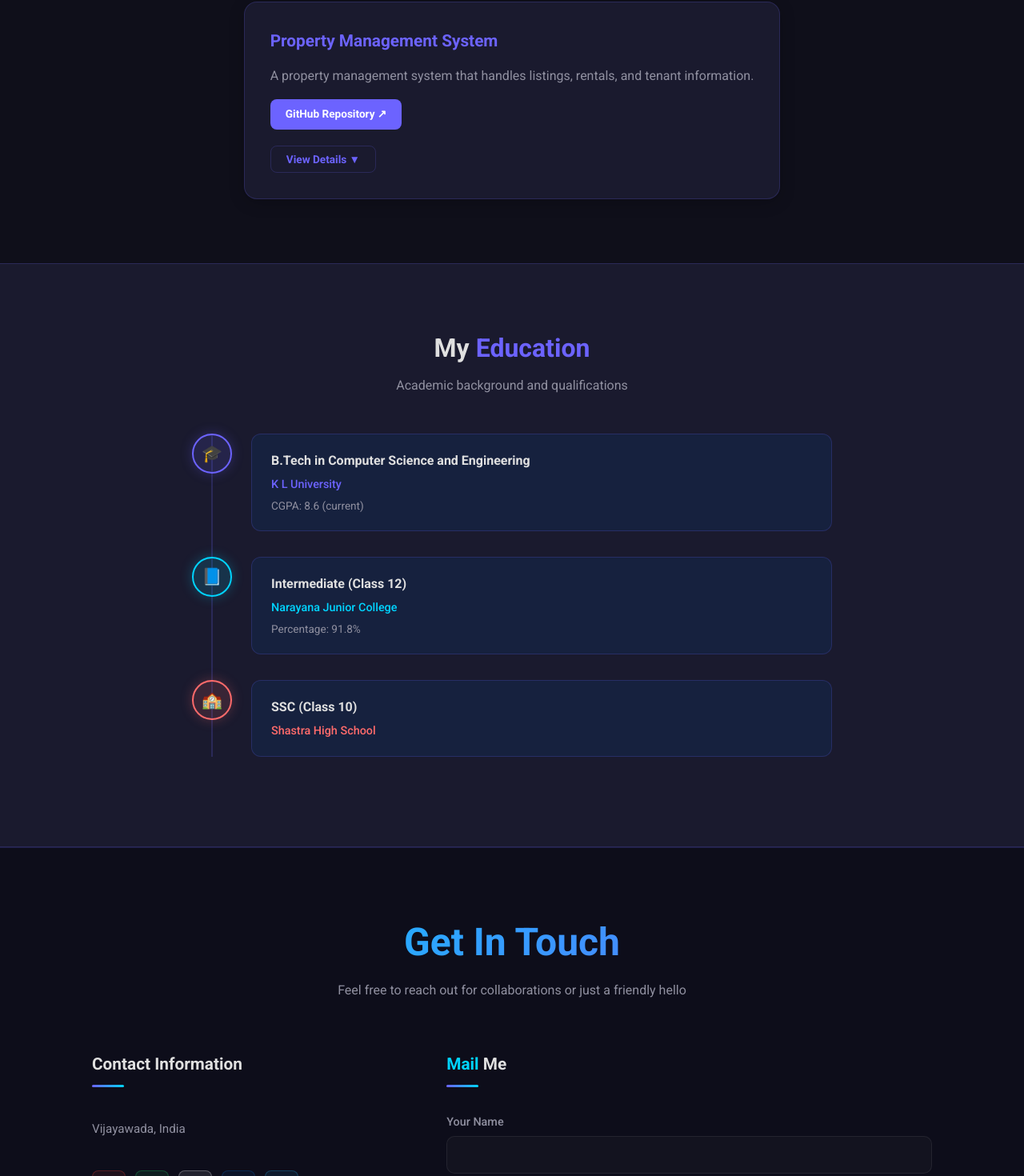
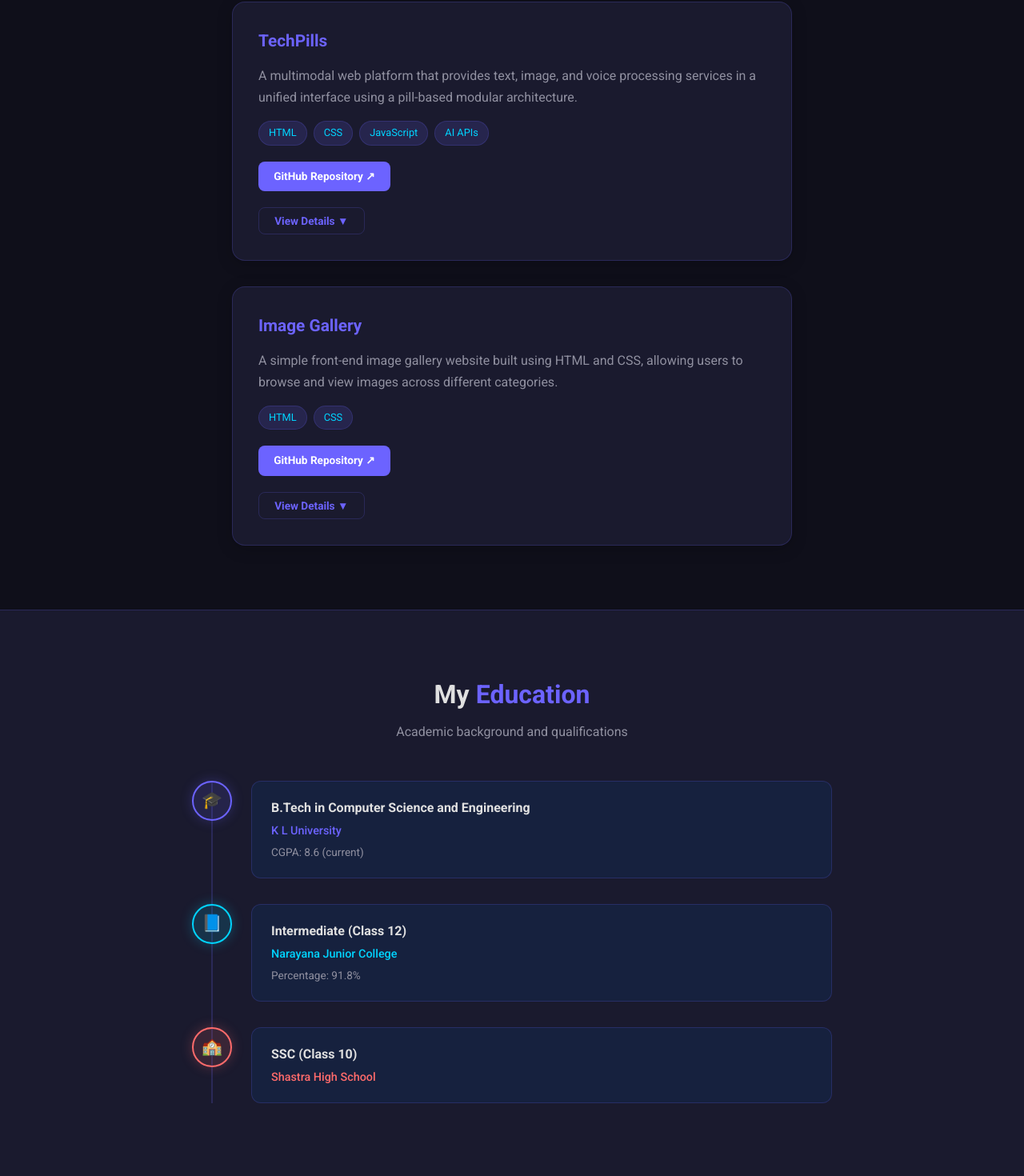
Before and after one commit to veerlapatiabhiram-19/Portfolio, a React (Vite) app: page / in a window 1280 px wide. Shown: the part 1893-3363 px from the top of the page at 80% size. Built offline with nearby package versions, Linux system fonts and the light colour scheme.

Commit message:
Updated Contacts and Projects

```diff
--- a/src/components/Contact.jsx
+++ b/src/components/Contact.jsx
@@ -18,11 +18,11 @@ const Contact = () => {
     {
       title: 'Email', href: 'mailto:veerlapatiabhiram@gmail.com', color: '#EA4335',
   icon: <svg viewBox="0 0 48 48" width="22" height="22">
-    <path fill="#EA4335" d="M6 40V16l18 13L42 16v24H6z"/>
-    <path fill="#FBBC05" d="M6 16l18 13L42 16"/>
-    <path fill="#34A853" d="M6 40h36V16L24 29 6 16v24z"/>
-    <path fill="#4285F4" d="M6 16v24l18-11"/>
-    <path fill="#EA4335" d="M42 16v24L24 29"/>
+    <path fill="blue" d="M6 40V16l18 13L42 16v24H6z"/>
+    <path fill="blue" d="M6 16l18 13L42 16"/>
+    <path fill="blue" d="M6 40h36V16L24 29 6 16v24z"/>
+    <path fill="blue" d="M6 16v24l18-11"/>
+    <path fill="blue" d="M42 16v24L24 29"/>
   </svg>
     },
     {
--- a/src/components/Projects.jsx
+++ b/src/components/Projects.jsx
@@ -2,36 +2,60 @@ import React, { useState } from 'react'
 
 const projects = [
   {
-    title: 'Property Management System',
-    description: 'A property management system that handles listings, rentals, and tenant information.',
+    title: 'TechPills',
+    description: 'A multimodal web platform that provides text, image, and voice processing services in a unified interface using a pill-based modular architecture.',
+    tech: ['HTML', 'CSS', 'JavaScript', 'AI APIs'],
+    details: [
+      'Designed and developed a pill-based modular platform integrating text, image, and voice AI functionalities into a single unified web interface.',
+      'Implemented text processing features including summarization, grammar correction, keyword extraction, sentiment and emotion detection, and multilingual support.',
+      'Built image processing pills including OCR, background removal, grayscale conversion, handwriting recognition, and document type detection.',
+      'Developed voice processing features such as voice-to-text conversion, emotion and intent detection from speech, keyword extraction, and voice command processing.',
+    ],
+    features: [
+      'Text summarization, grammar correction & keyword extraction',
+      'Sentiment and emotion detection with multilingual support',
+      'OCR, background removal & handwriting recognition',
+      'Grayscale conversion & document type detection',
+      'Voice-to-text, emotion & intent detection from speech',
+      'Voice command processing & keyword extraction',
+    ],
+    design: [
+      'Pill-based modular architecture for clean separation of features',
+      'Unified interface combining text, image and voice in one platform',
+      'User-friendly navigation across different processing modules',
+      'Consistent and modern visual presentation throughout',
+      'Responsive layout optimized for all screen sizes',
+    ],
+    github: 'https://github.com/TechPills-dev/Techpills-Development',
+  },
+  {
+    title: 'Image Gallery',
+    description: 'A simple front-end image gallery website built using HTML and CSS, allowing users to browse and view images across different categories.',
+    tech: ['HTML', 'CSS'],
+    details: [
+      'Designed and developed a responsive image gallery website featuring diverse collections such as Portrait, Nature, Lifestyle, and Creative galleries.',
+      'Created an interactive user experience with visually appealing sections and dynamic image displays.',
+      'Built user-friendly navigation for seamless browsing across categories.',
+      'Maintained a polished and consistent design through balanced layouts and cohesive color palettes.',
+    ],
+    features: [
+      'Portrait, Nature, Lifestyle & Creative gallery categories',
+      'Responsive grid layout for all screen sizes',
+      'Dynamic image display with smooth browsing',
+      'User-friendly navigation across categories',
+      'Modern visual presentation with cohesive color palette',
+    ],
+    design: [
+      'Clean and balanced grid-based layout',
+      'Cohesive color palettes across all gallery sections',
+      'Modern visual presentation with consistent styling',
+      'Smooth and intuitive user experience',
+      'Fully responsive design for mobile and desktop',
+    ],
+    github: 'https://github.com/veerlapatiabhiram-19/Image-Gallery',
+  },
+]
 
-
-    details: [
-      'Developed a property management system for landlords and property managers',
-      'Handled property listings, rental tracking, and tenant data efficiently',
-      'Improved system usability with a clean and structured interface',
-      'Ensured smooth navigation and data handling across modules',
-    ],
-
-    features: [
-      'Property listing and management system',
-      'Tenant information tracking',
-      'Rental management and updates',
-      'Search and filtering for properties',
-      'User-friendly dashboard for landlords',
-    ],
-
-   design: [
-  'Efficient handling of property listings and tenant records',
-  'Organized data management for rentals and users',
-  'Optimized system flow for better performance',
-  'Structured modules for scalability and maintenance',
-  'Reliable data handling across different operations',
-],
-
-    github: 'https://github.com/veerlapatiabhiram-19',
-  }
-]
 const ProjectCard = ({ project }) => {
   const [expanded, setExpanded] = useState(false)
 
@@ -52,11 +76,26 @@ const ProjectCard = ({ project }) => {
       <h3 style={{ fontSize: '1.3rem', fontWeight: 700, marginBottom: '0.75rem', color: 'var(--primary)' }}>
         {project.title}
       </h3>
+
       <p style={{ color: 'var(--text-muted)', marginBottom: '1rem', lineHeight: '1.7' }}>
         {project.description}
       </p>
 
-      {/* Links */}
+      {/* Tech Stack */}
+      <div style={{ display: 'flex', gap: '0.5rem', flexWrap: 'wrap', marginBottom: '1.25rem' }}>
+        {project.tech.map(t => (
+          <span key={t} style={{
+            padding: '0.25rem 0.75rem',
+            background: 'rgba(108,99,255,0.15)',
+            border: '1px solid var(--border)',
+            borderRadius: '999px',
+            fontSize: '0.8rem',
+            color: 'var(--accent)'
+          }}>{t}</span>
+        ))}
+      </div>
+
+      {/* GitHub Link */}
       <div style={{ display: 'flex', gap: '0.75rem', flexWrap: 'wrap', marginBottom: '1.25rem' }}>
         <a href={project.github} target="_blank" rel="noopener noreferrer" style={{
           padding: '0.5rem 1.2rem',
```
